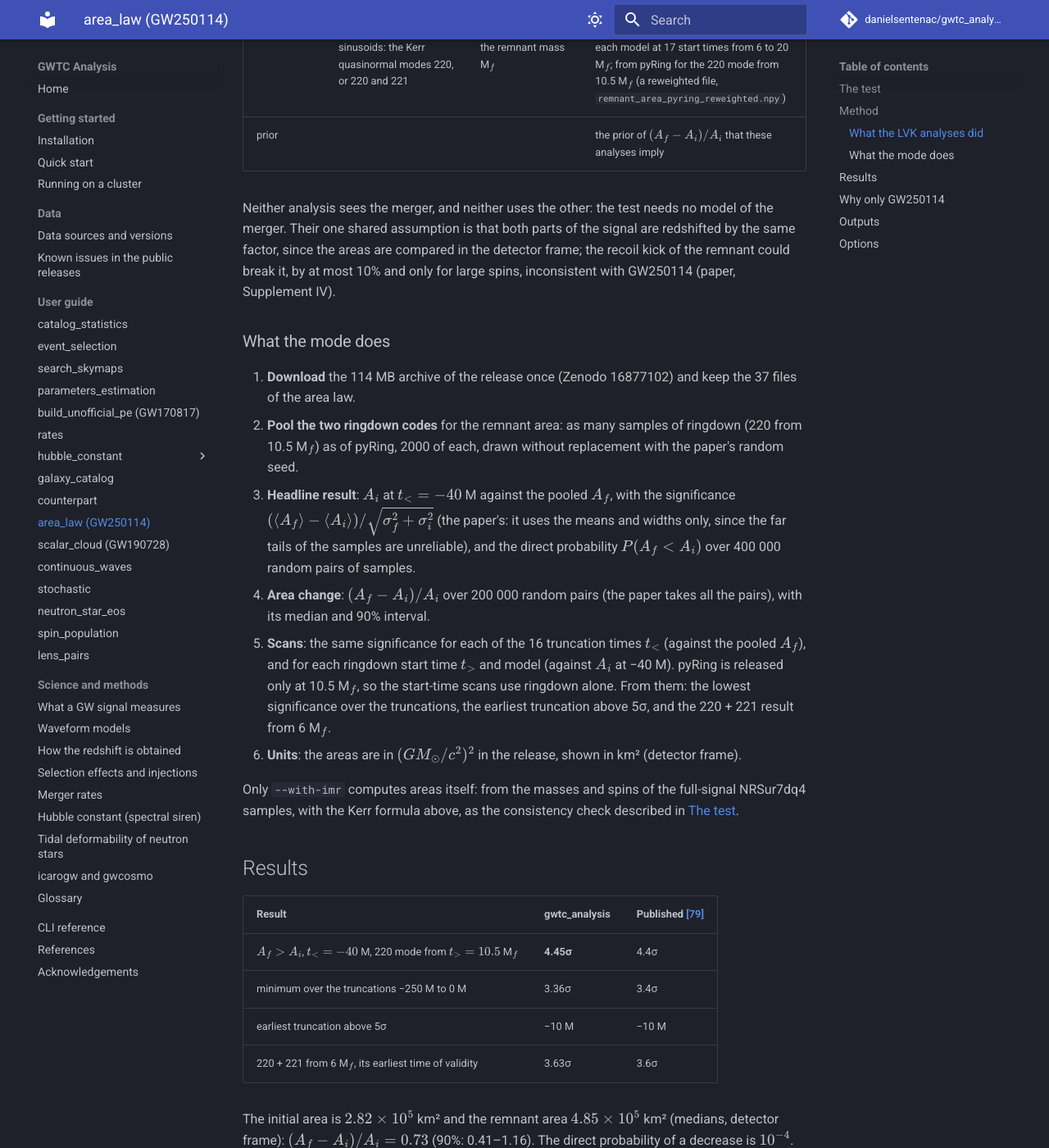
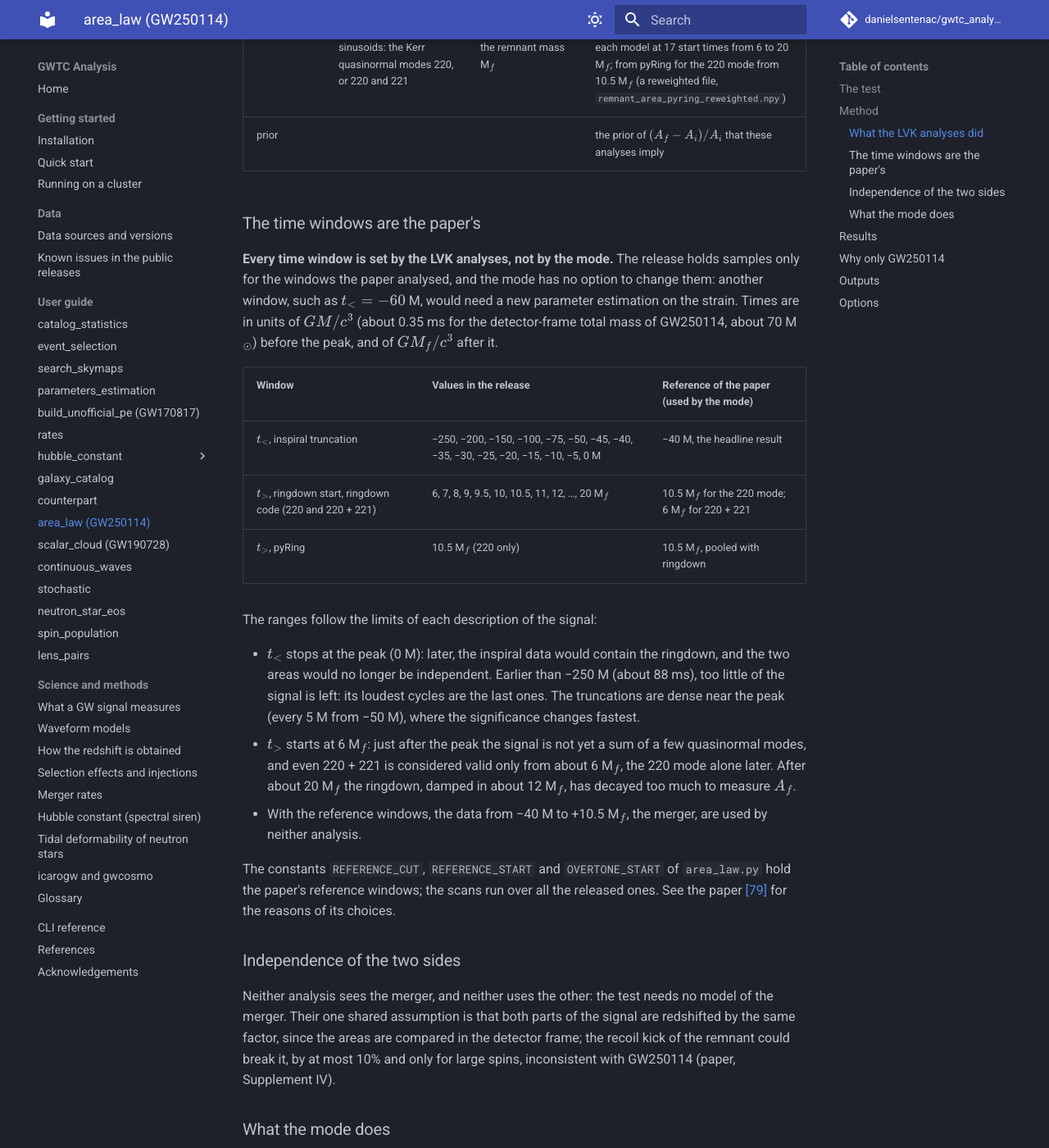
Before and after one commit to danielsentenac/gwtc_analysis, an MkDocs documentation site: the page built from docs/modes/area-law.md, in a window 1280 px wide and 1400 px high, scrolled down 1485 px. Shown: the whole window at 82% size. Built offline with MkDocs 1.6.1 and Material for MkDocs 9.7.7, drawn with Linux system fonts in a browser that asks for light colours; comment, search, counter and statistics services are not loaded; some of the changed text lies outside the part shown.

Commit message:
docs area_law: the time windows are the paper's (released truncations and ringdown starts, reference choices)
Co-Authored-By: Claude Opus 5.5 <noreply@anthropic.com>

```diff
--- a/docs/modes/area-law.md
+++ b/docs/modes/area-law.md
@@ -49,6 +49,38 @@ the horizon areas**; the mode reads them and computes the test from them, in sec
 | after, \(A_f\) | **ringdown** and **pyRing**, two time-domain codes that fit damped sinusoids: the Kerr quasinormal modes 220, or 220 and 221 | the strain from a time \(t_>\) after the peak, in units of the remnant mass M\(_f\) | samples of \(A_f\), from the remnant mass and spin given by the mode frequencies and damping times: from ringdown for each model at 17 start times from 6 to 20 M\(_f\); from pyRing for the 220 mode from 10.5 M\(_f\) (a reweighted file, `remnant_area_pyring_reweighted.npy`) |
 | prior | | | the prior of \((A_f - A_i)/A_i\) that these analyses imply |
 
+### The time windows are the paper's
+
+**Every time window is set by the LVK analyses, not by the mode.** The release holds samples only for the
+windows the paper analysed, and the mode has no option to change them: another window, such as
+\(t_< = -60\) M, would need a new parameter estimation on the strain. Times are in units of \(GM/c^3\)
+(about 0.35 ms for the detector-frame total mass of GW250114, about 70 M\(_\odot\)) before the peak, and
+of \(GM_f/c^3\) after it.
+
+| Window | Values in the release | Reference of the paper (used by the mode) |
+|---|---|---|
+| \(t_<\), inspiral truncation | −250, −200, −150, −100, −75, −50, −45, −40, −35, −30, −25, −20, −15, −10, −5, 0 M | −40 M, the headline result |
+| \(t_>\), ringdown start, ringdown code (220 and 220 + 221) | 6, 7, 8, 9, 9.5, 10, 10.5, 11, 12, …, 20 M\(_f\) | 10.5 M\(_f\) for the 220 mode; 6 M\(_f\) for 220 + 221 |
+| \(t_>\), pyRing | 10.5 M\(_f\) (220 only) | 10.5 M\(_f\), pooled with ringdown |
+
+The ranges follow the limits of each description of the signal:
+
+- \(t_<\) stops at the peak (0 M): later, the inspiral data would contain the ringdown, and the two areas
+  would no longer be independent. Earlier than −250 M (about 88 ms), too little of the signal is left: its
+  loudest cycles are the last ones. The truncations are dense near the peak (every 5 M from −50 M), where
+  the significance changes fastest.
+- \(t_>\) starts at 6 M\(_f\): just after the peak the signal is not yet a sum of a few quasinormal modes,
+  and even 220 + 221 is considered valid only from about 6 M\(_f\), the 220 mode alone later. After about
+  20 M\(_f\) the ringdown, damped in about 12 M\(_f\), has decayed too much to measure \(A_f\).
+- With the reference windows, the data from −40 M to +10.5 M\(_f\), the merger, are used by neither
+  analysis.
+
+The constants `REFERENCE_CUT`, `REFERENCE_START` and `OVERTONE_START` of `area_law.py` hold the
+paper's reference windows; the scans run over all the released ones. See the paper
+[\[79\]](../references.md#ref-79) for the reasons of its choices.
+
+### Independence of the two sides
+
 Neither analysis sees the merger, and neither uses the other: the test needs no model of the merger. Their one
 shared assumption is that both parts of the signal are redshifted by the same factor, since the areas are compared
 in the detector frame; the recoil kick of the remnant could break it, by at most 10% and only for large spins,
@@ -59,7 +91,7 @@ inconsistent with GW250114 (paper, Supplement IV).
 1. **Download** the 114 MB archive of the release once (Zenodo 16877102) and keep the 37 files of the area law.
 2. **Pool the two ringdown codes** for the remnant area: as many samples of ringdown (220 from 10.5 M\(_f\)) as of
    pyRing, 2000 of each, drawn without replacement with the paper's random seed.
-3. **Headline result**: \(A_i\) at \(t_< = -40\) M against the pooled \(A_f\), with the significance
+3. **Headline result**: \(A_i\) at \(t_< = -40\) M (the paper's reference window) against the pooled \(A_f\), with the significance
    \((\langle A_f\rangle - \langle A_i\rangle)/\sqrt{\sigma_f^2 + \sigma_i^2}\) (the paper's: it uses the means and
    widths only, since the far tails of the samples are unreliable), and the direct probability \(P(A_f < A_i)\)
    over 400 000 random pairs of samples.
```
Also changed, not shown: 1 other file.
